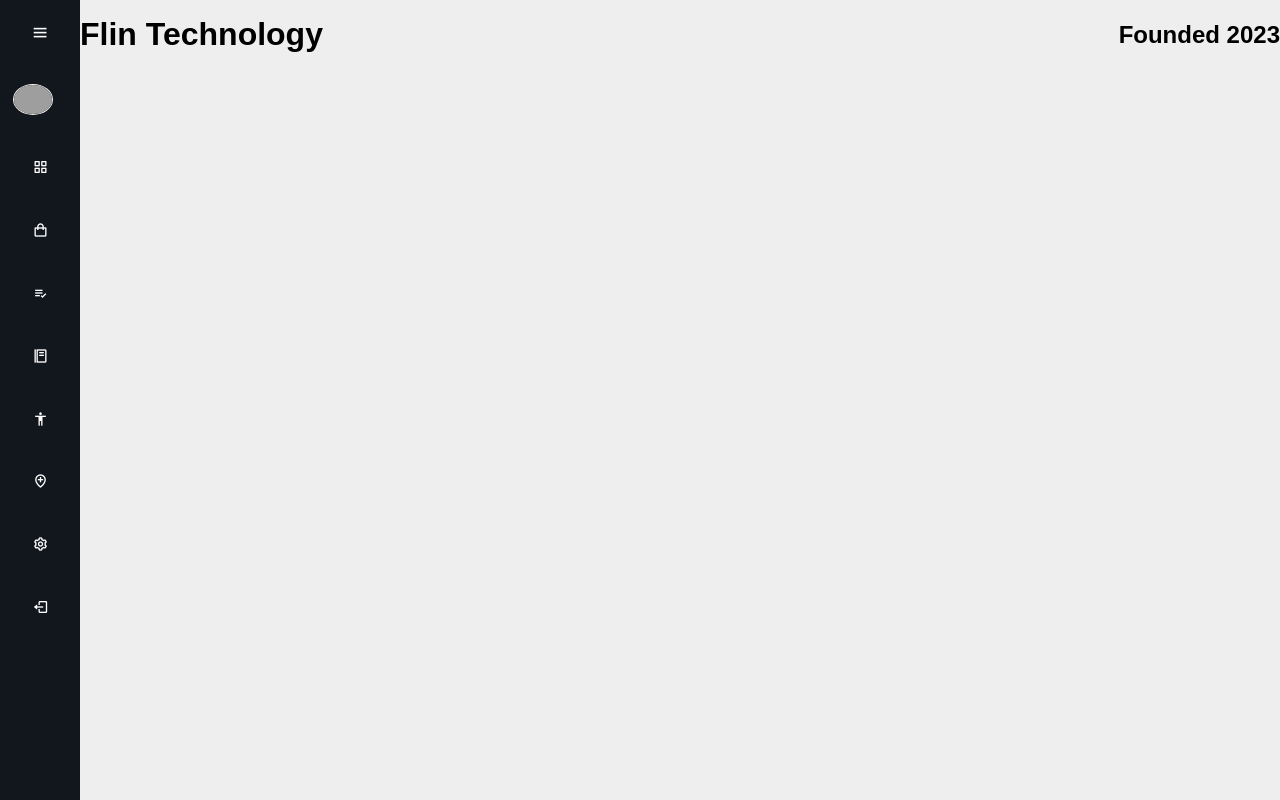
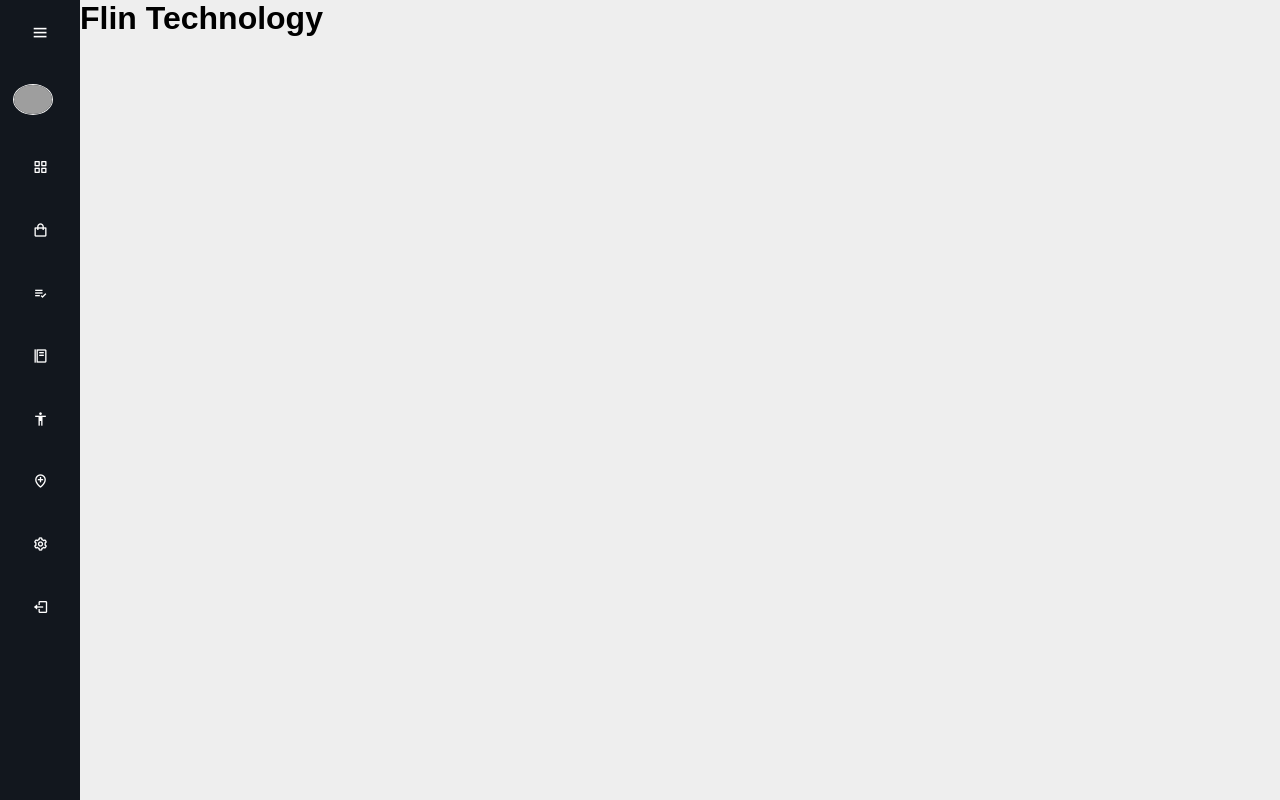
Before and after one commit to brian-ambani/html-css-tut, a plain HTML site: page simple-projects/sidebar-nav/index.html in a window 1280 px wide. Drawn offline with nearby package versions, Linux system fonts and the light colour scheme; grey boxes are pictures that could not be loaded.

```diff
--- a/simple-projects/sidebar-nav/index.html
+++ b/simple-projects/sidebar-nav/index.html
@@ -89,7 +89,6 @@
     <div class="main-content">
       <div class="container">
         <h1>Flin Technology</h1>
-        <h2>Founded 2023</h2>
       </div>
     </div>
   </body>
--- a/simple-projects/sidebar-nav/style.css
+++ b/simple-projects/sidebar-nav/style.css
@@ -155,10 +155,3 @@
   padding: 1 rem;
   transition: all 0.5s ease;
 }
-
-.main-content .container {
-  display: flex;
-  justify-content: space-between;
-  align-items: center;
-  padding: 1rem 0;
-}
```
